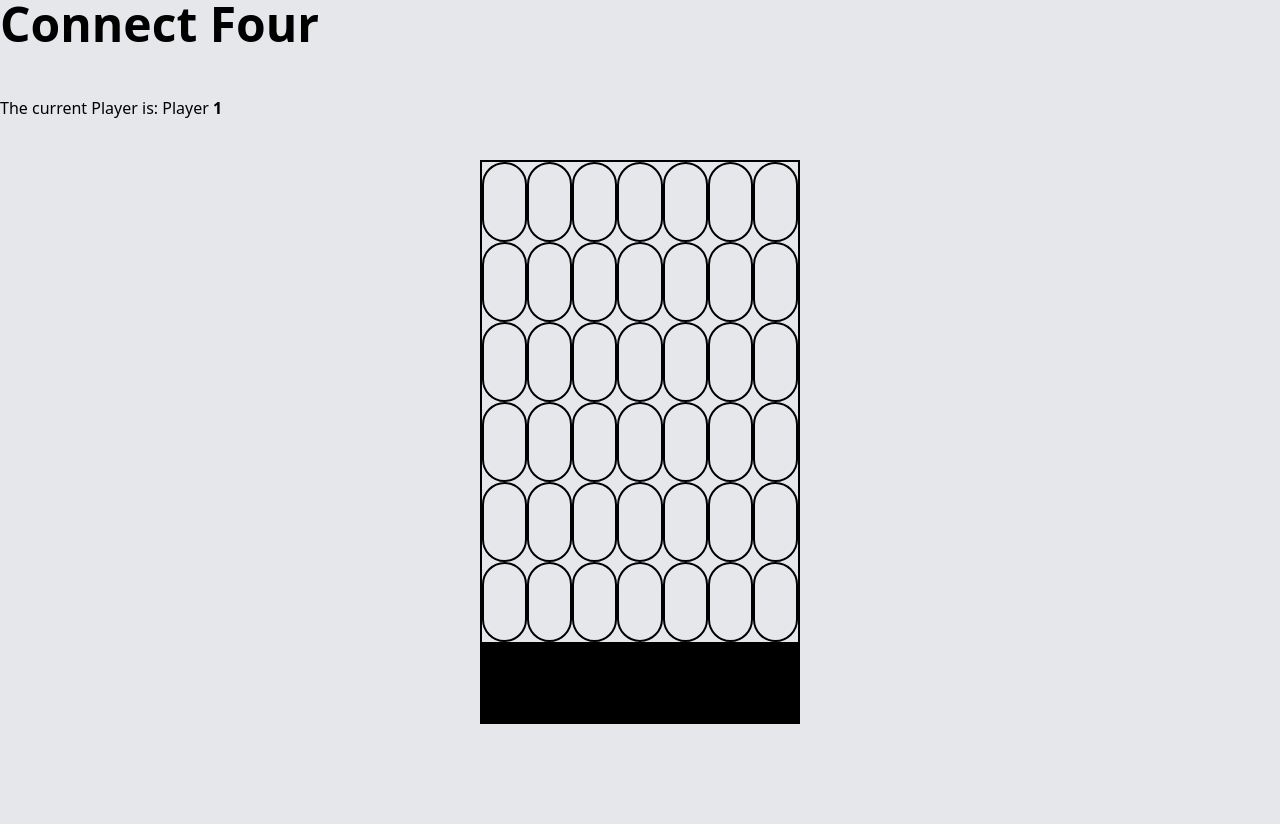
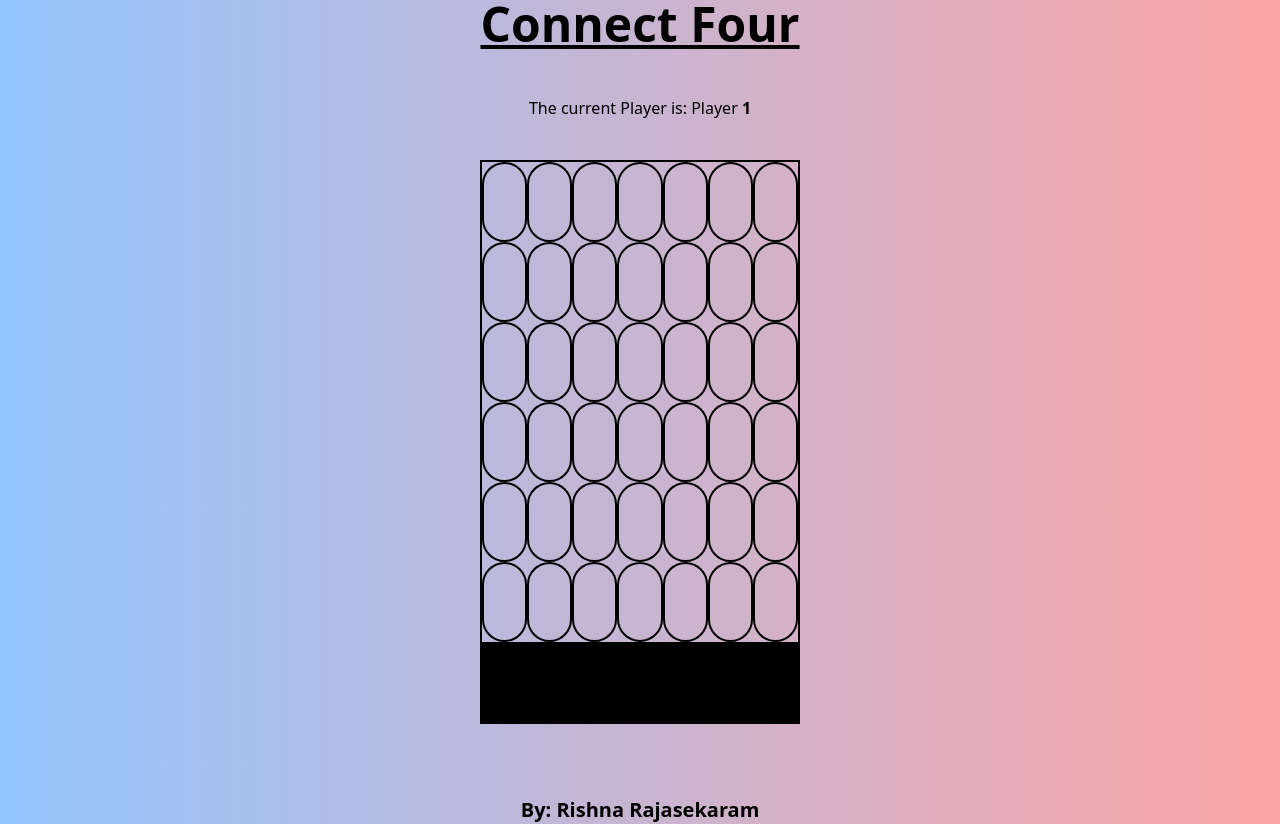
Before and after one commit to RAWjasekaram/Tutorial-Connect-4, a plain HTML site: page index.html in a window 1280 px wide. Before the commit the page ends 800 px from the top, so only its background shows below. Drawn offline with nearby package versions, Linux system fonts and the light colour scheme.

Commit message:
finish styling and making everything pretty

```diff
--- a/index.html
+++ b/index.html
@@ -6,9 +6,12 @@
     <script src="https://cdn.tailwindcss.com"></script>
     <script src="app.js" charset="utf-8"></script>
   </head>
-  <body class="bg-gray-200">
-    <div class="flex flex-col justify-center">
-      <h1 class="text-5xl font-bold">Connect Four</h1>
+  <body class="bg-gradient-to-r from-blue-300 to-red-300">
+    <div class="text-center">
+      <h1 class="text-5xl font-bold text-4xl font-bold underline">
+        Connect Four
+      </h1>
+
       <h3 class="mb-4">
         <br />
         <br />
@@ -17,6 +20,7 @@
       </h3>
       <h3 id="result"></h3>
       <br />
+    </div>
     <div class="w-1/4 mx-auto">
       <div class="border-2 border-black h-120 w-140 grid grid-cols-7">
         <div class="h-20 w-1/7 rounded-full border-2 border-black"></div>
@@ -61,6 +65,7 @@
         <div class="h-20 w-1/7 rounded-full border-2 border-black"></div>
         <div class="h-20 w-1/7 rounded-full border-2 border-black"></div>
         <div class="h-20 w-1/7 rounded-full border-2 border-black"></div>
+
         <div class="h-20 w-1/7 taken bg-black"></div>
         <div class="h-20 w-1/7 taken bg-black"></div>
         <div class="h-20 w-1/7 taken bg-black"></div>
@@ -70,6 +75,11 @@
         <div class="h-20 w-1/7 taken bg-black"></div>
       </div>
     </div>
+    <br />
+    <br />
+    <br />
+    <div class="text-center font-bold text-xl">
+      <h2>By: Rishna Rajasekaram</h2>
     </div>
   </body>
 </html>
```
Lines whose indentation alone changed are shown as unchanged.
